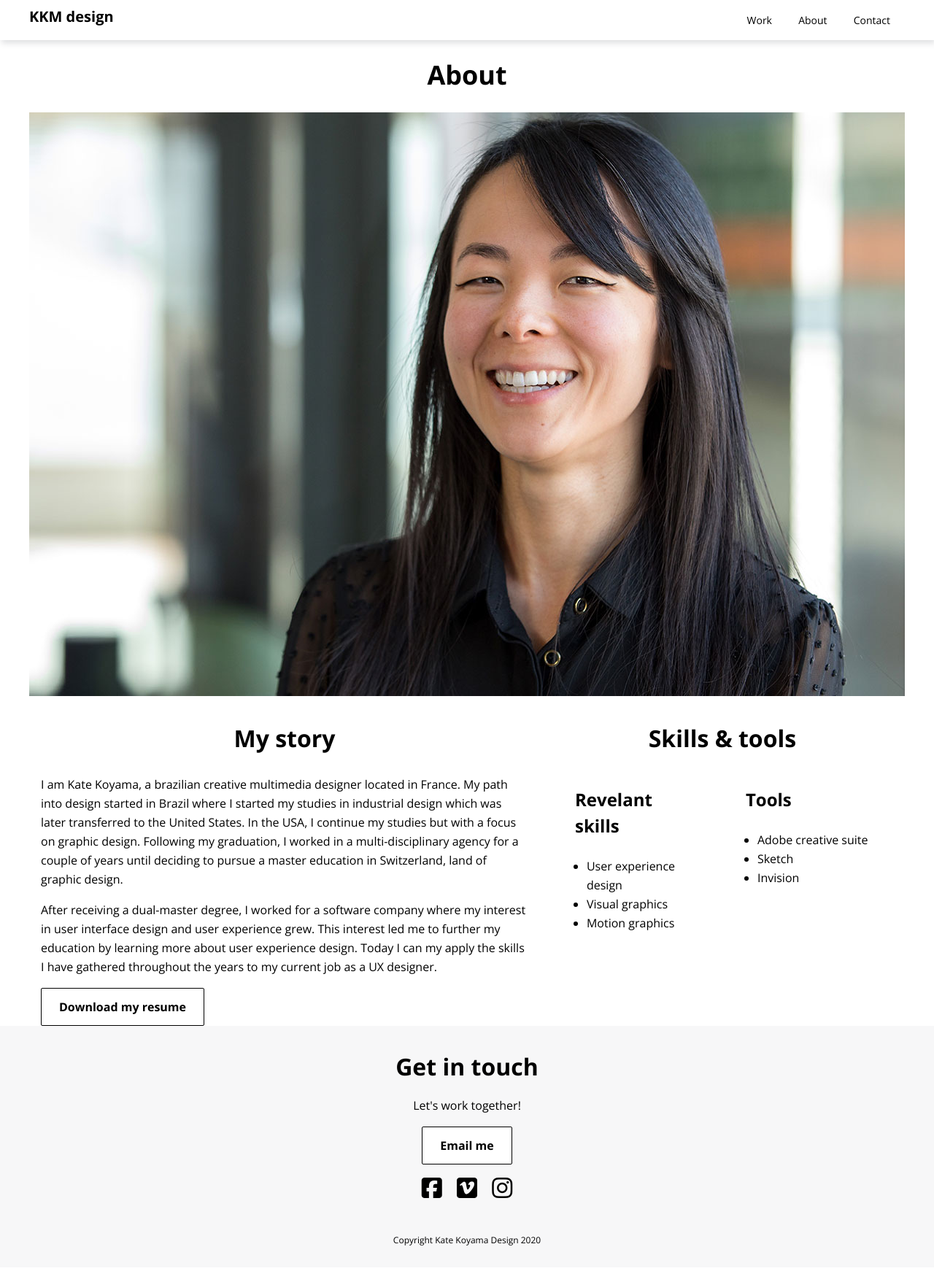
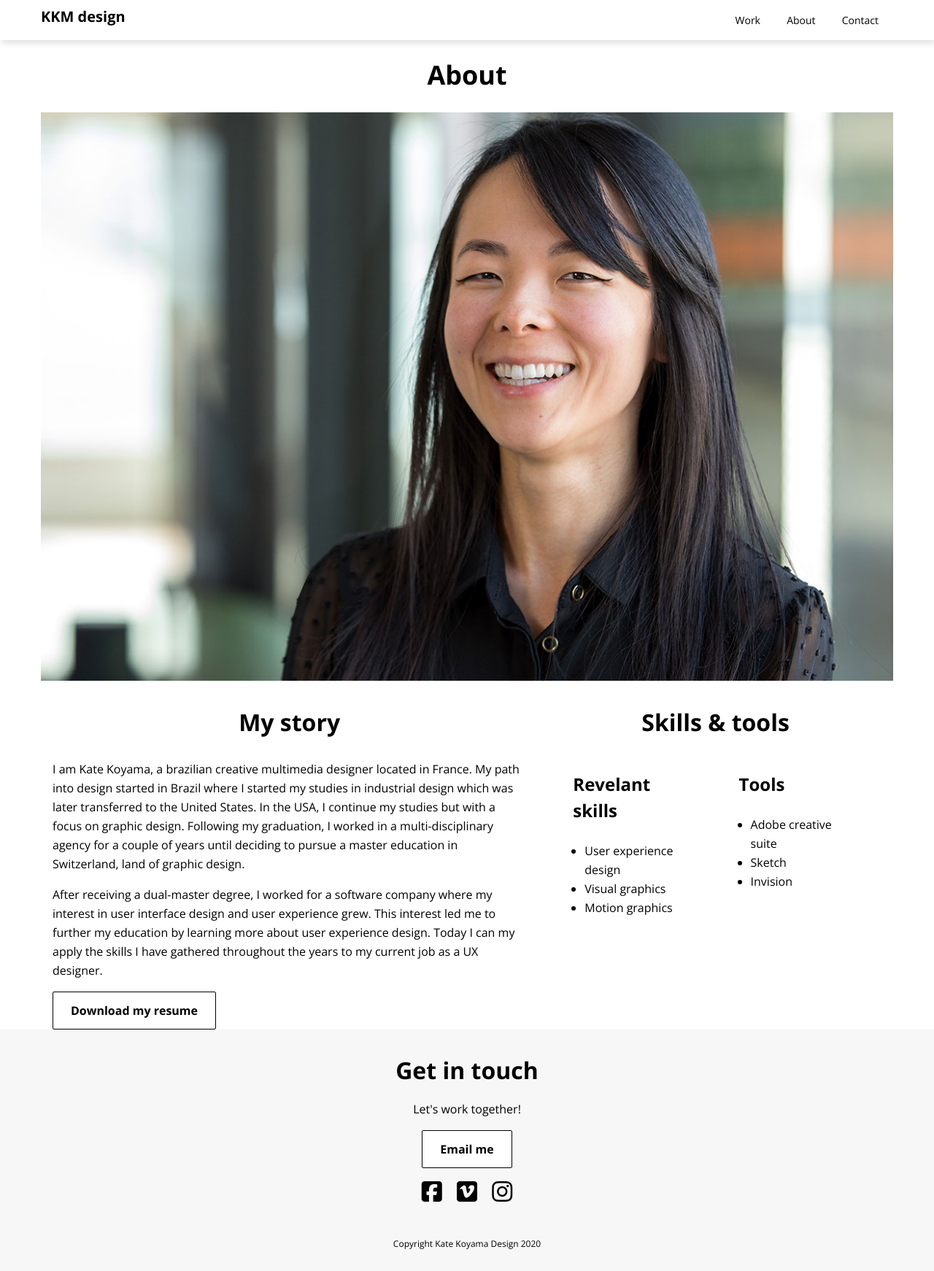
Before and after one commit to katekoyama/portfolio-website, a PHP site: page /about.html in a window 1280 px wide. Shown: the whole page at 73% size. Before the commit the page ends 1707 px from the top, so only its background shows below. Run offline with PHP 8.4, Linux system fonts and the light colour scheme; some libraries are stand-ins or nearby versions.

Commit message:
Updated the container class css styling

```diff
--- a/css/style.css
+++ b/css/style.css
@@ -97,7 +97,7 @@ a:active{
 
 /* Layout styling */
 .container{
-  margin: 0 16px;
+  padding: 0 16px;
 }
 .box{
   display: block;
```
